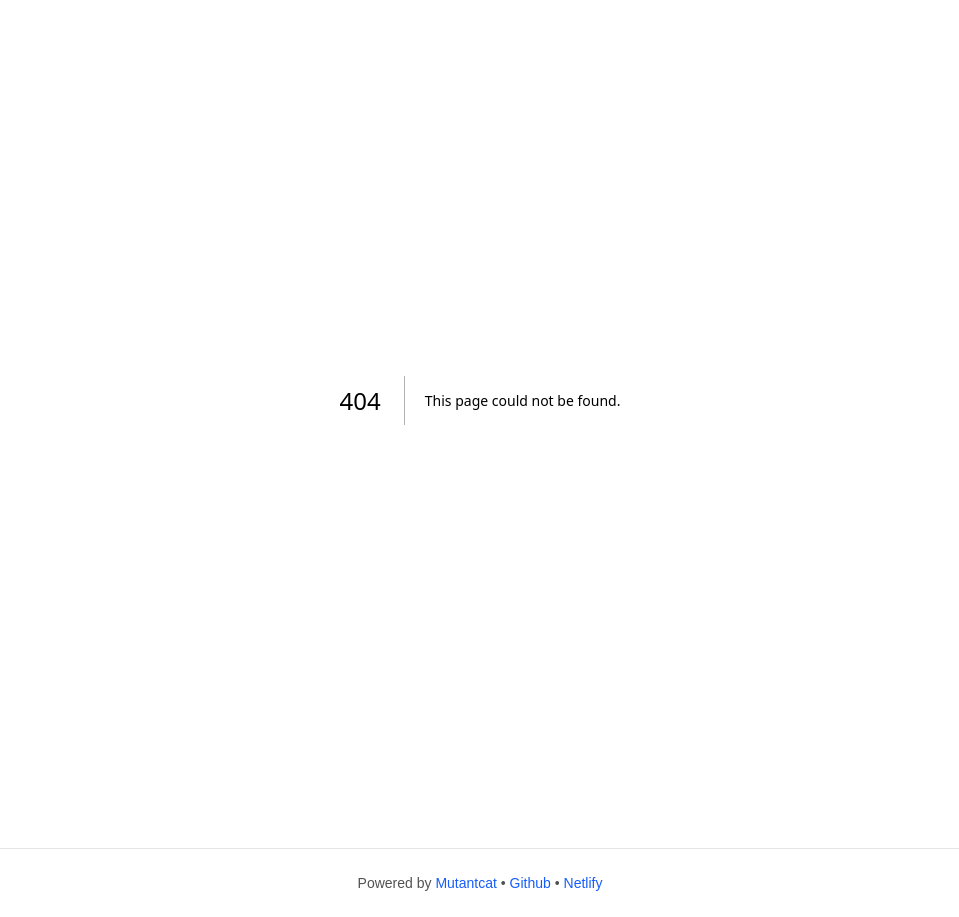
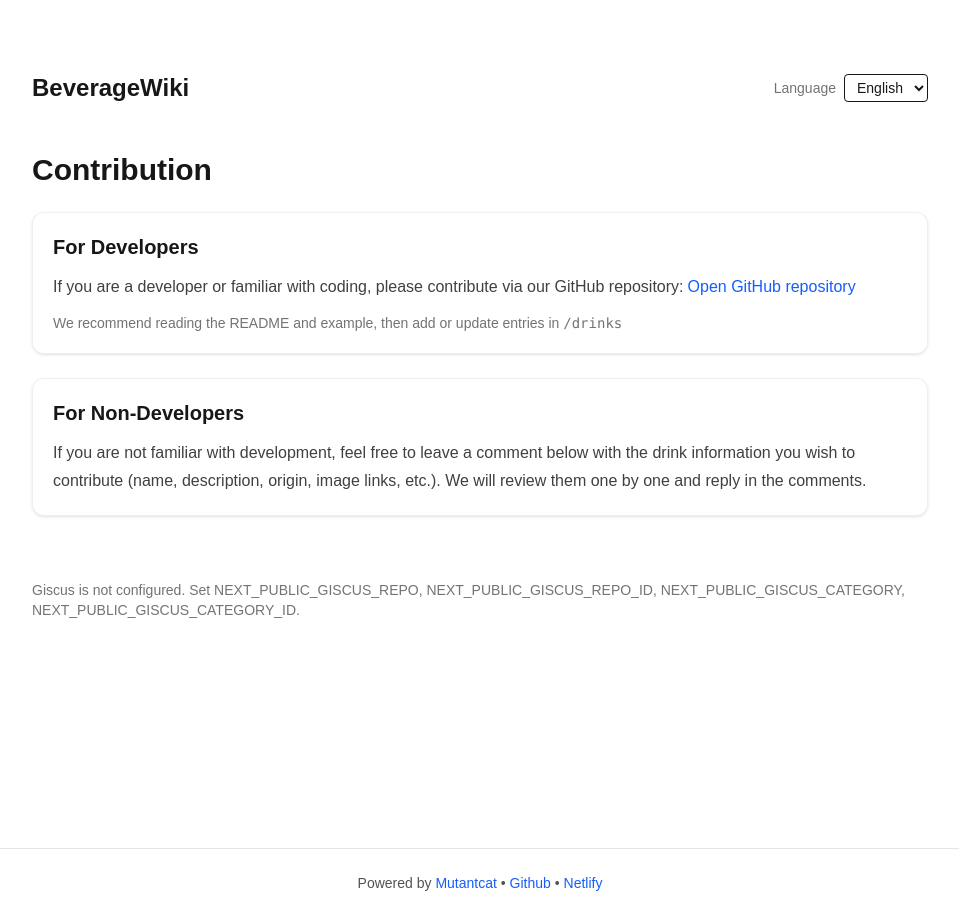
Before and after one commit to Mutantcat-Working-Group/BeverageWiki, a Next.js app: page /contribution in a window 1280 px wide. Before the commit this address had no page. Shown: the whole page, without its empty margins (160-1119 px from the left). Built offline with nearby package versions, Linux system fonts and the light colour scheme; no server answers.

Commit message:
feat: 更新贡献页

```diff
--- /dev/null
+++ b/src/app/contribution/Contribution.client.tsx
@@ -0,0 +1,43 @@
+"use client";
+import React from "react";
+import { useTranslation } from "@/i18n/Provider";
+import GiscusComments from "@/components/GiscusComments";
+
+export default function ContributionClient() {
+  const { t } = useTranslation();
+
+  return (
+    <main className="max-w-4xl mx-auto mt-6 space-y-6">
+      <h1 className="text-2xl sm:text-3xl font-semibold">{t("contribution")}</h1>
+
+      <section className="rounded-xl border border-neutral-200/60 dark:border-neutral-800 bg-white/60 dark:bg-neutral-900/60 backdrop-blur p-4 sm:p-5 shadow-sm space-y-3">
+        <h2 className="text-lg sm:text-xl font-semibold">{t("contributionDevTitle")}</h2>
+        <p className="leading-7 text-neutral-700 dark:text-neutral-300">
+          {t("contributionDevIntro")}
+          <a
+            href="https://github.com/Mutantcat-Working-Group/BeverageWiki"
+            target="_blank"
+            rel="noopener noreferrer"
+            className="ml-1 text-blue-600 hover:underline break-all"
+          >
+            {t("contributionDevLinkLabel")}
+          </a>
+        </p>
+        <p className="text-sm text-neutral-500">
+          {t("contributionDevNote")} <code>/drinks</code>
+        </p>
+      </section>
+
+      <section className="rounded-xl border border-neutral-200/60 dark:border-neutral-800 bg-white/60 dark:bg-neutral-900/60 backdrop-blur p-4 sm:p-5 shadow-sm space-y-3">
+        <h2 className="text-lg sm:text-xl font-semibold">{t("contributionNondevTitle")}</h2>
+        <p className="leading-7 text-neutral-700 dark:text-neutral-300">
+          {t("contributionNondevIntro")}
+        </p>
+      </section>
+
+      <div className="pt-2">
+        <GiscusComments />
+      </div>
+    </main>
+  );
+}
--- /dev/null
+++ b/src/app/contribution/page.tsx
@@ -0,0 +1,19 @@
+import type { Metadata } from "next";
+import Header from "@/components/Header";
+import ContributionClient from "./Contribution.client";
+
+export const revalidate = 60;
+
+export const metadata: Metadata = {
+  title: "贡献 | BeverageWiki",
+  description: "参与 BeverageWiki：程序员通过 GitHub 提交 PR，非开发者可在页面底部评论区提交饮料信息。",
+};
+
+export default async function ContributionPage() {
+  return (
+    <div className="min-h-screen bg-background text-foreground p-4 sm:p-12">
+      <Header title={"BeverageWiki"} />
+      <ContributionClient />
+    </div>
+  );
+}
--- a/src/i18n/en.json
+++ b/src/i18n/en.json
@@ -24,5 +24,12 @@
   "updatedAt": "Updated at",
   "links": "Related links",
   "expand": "Show more",
-  "collapse": "Show less"
+  "collapse": "Show less",
+  "contribution": "Contribution",
+  "contributionDevTitle": "For Developers",
+  "contributionDevIntro": "If you are a developer or familiar with coding, please contribute via our GitHub repository:",
+  "contributionDevLinkLabel": "Open GitHub repository",
+  "contributionDevNote": "We recommend reading the README and example, then add or update entries in",
+  "contributionNondevTitle": "For Non‑Developers",
+  "contributionNondevIntro": "If you are not familiar with development, feel free to leave a comment below with the drink information you wish to contribute (name, description, origin, image links, etc.). We will review them one by one and reply in the comments."
 }
--- a/src/i18n/zh.json
+++ b/src/i18n/zh.json
@@ -24,5 +24,12 @@
   "updatedAt": "更新时间",
   "links": "相关链接",
   "expand": "展开更多",
-  "collapse": "收起"
+  "collapse": "收起",
+  "contribution": "贡献 Contribution",
+  "contributionDevTitle": "面向开发者",
+  "contributionDevIntro": "如果您是一名程序员或了解开发，可以前往我们的 GitHub 仓库提交贡献：",
+  "contributionDevLinkLabel": "访问 Github 仓库",
+  "contributionDevNote": "建议阅读仓库中的 README 与示例文件，按模板在",
+  "contributionNondevTitle": "面向非开发者",
+  "contributionNondevIntro": "如果你不懂开发，也欢迎通过下方的评论区直接留言，写下你想贡献的饮料信息（名称、描述、产地、图片链接等）。我们会逐一处理，并在评论中给予回复。"
 }
```
